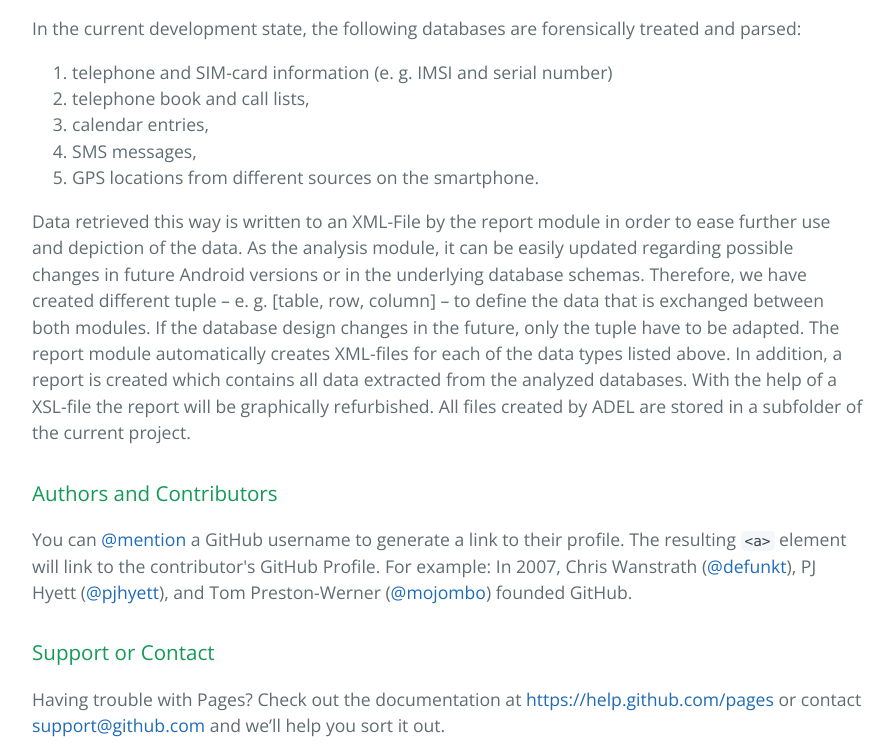
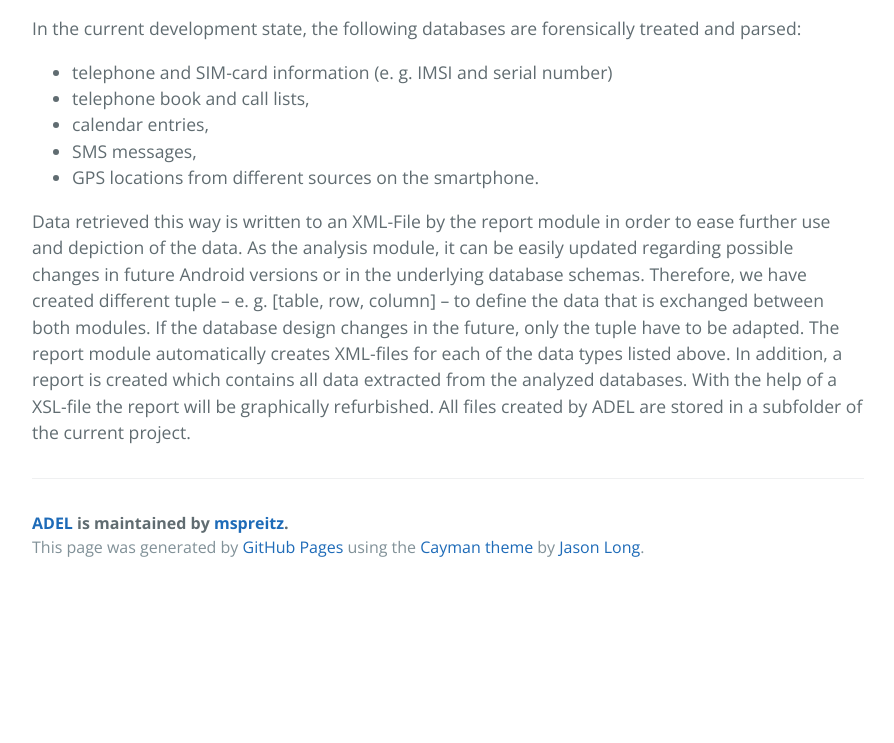
Before and after one commit to mspreitz/ADEL, a plain HTML site: page index.html in a window 1280 px wide. Shown: the part 1092-1835 px from the top of the page, without its empty margins (192-1086 px from the left). After the commit the page ends 1683 px from the top, so only its background shows below. Drawn offline with nearby package versions, Linux system fonts and the light colour scheme.

Commit message:
pages updated

```diff
--- a/index.html
+++ b/index.html
@@ -32,25 +32,15 @@
 <p>To extract contents contained within a SQLite database file ADEL parses the low-level data structures. After having opened the database file that is to be parsed in read-only mode, ADEL reads the database header (first 100 bytes of the file) and extracts the values for each of the header fields. Not all, but some of the values in the header fields are necessary to be able to parse the rest of the database file. An important value is the size of the pages in the database file which is required for parsing the b-tree structures (page-wise). After having read the database header fields, ADEL parses the b-tree that contains the “sqlite_master” table for which the first page of the database always is the root page. The SQL CREATE statement and the page number of the b-tree root page are extracted for each of the database tables. Additionally, the SQL CREATE statement is further analyzed to extract the name and the data type for each column of the corresponding table. Finally the complete b-tree structure is parsed for each table, beginning at the b-tree root page that was extracted from the “sqlite_master” table. Every leaf page of the b-tree is identified by following the pointers of all of the interior pages. Finally the row contents of each table are extracted from the cells found in any leaf page that belongs to the same table b-tree.</p>
 
 <p>In the current development state, the following databases are forensically treated and parsed:</p>
-<ol>
+<ul>
 	<li>telephone and SIM-card information (e. g. IMSI and serial number)</li>
 	<li>telephone book and call lists,</li>
 	<li>calendar entries,</li>
 	<li>SMS messages,</li>
 	<li>GPS locations from different sources on the smartphone.</li>
-</ol>
+</ul>
 
 <p>Data retrieved this way is written to an XML-File by the report module in order to ease further use and depiction of the data. As the analysis module, it can be easily updated regarding possible changes in future Android versions or in the underlying database schemas. Therefore, we have created different tuple – e. g. [table, row, column] – to define the data that is exchanged between both modules. If the database design changes in the future, only the tuple have to be adapted. The report module automatically creates XML-files for each of the data types listed above. In addition, a report is created which contains all data extracted from the analyzed databases. With the help of a XSL-file the report will be graphically refurbished. All files created by ADEL are stored in a subfolder of the current project.</p>
-
-<h3>
-<a id="authors-and-contributors" class="anchor" href="#authors-and-contributors" aria-hidden="true"><span class="octicon octicon-link"></span></a>Authors and Contributors</h3>
-
-<p>You can <a href="https://github.com/blog/821" class="user-mention">@mention</a> a GitHub username to generate a link to their profile. The resulting <code>&lt;a&gt;</code> element will link to the contributor's GitHub Profile. For example: In 2007, Chris Wanstrath (<a href="https://github.com/defunkt" class="user-mention">@defunkt</a>), PJ Hyett (<a href="https://github.com/pjhyett" class="user-mention">@pjhyett</a>), and Tom Preston-Werner (<a href="https://github.com/mojombo" class="user-mention">@mojombo</a>) founded GitHub.</p>
-
-<h3>
-<a id="support-or-contact" class="anchor" href="#support-or-contact" aria-hidden="true"><span class="octicon octicon-link"></span></a>Support or Contact</h3>
-
-<p>Having trouble with Pages? Check out the documentation at <a href="https://help.github.com/pages">https://help.github.com/pages</a> or contact <a href="mailto:support@github.com">support@github.com</a> and we’ll help you sort it out.</p>
 
       <footer class="site-footer">
         <span class="site-footer-owner"><a href="https://github.com/mspreitz/ADEL">ADEL</a> is maintained by <a href="https://github.com/mspreitz">mspreitz</a>.</span>
```
